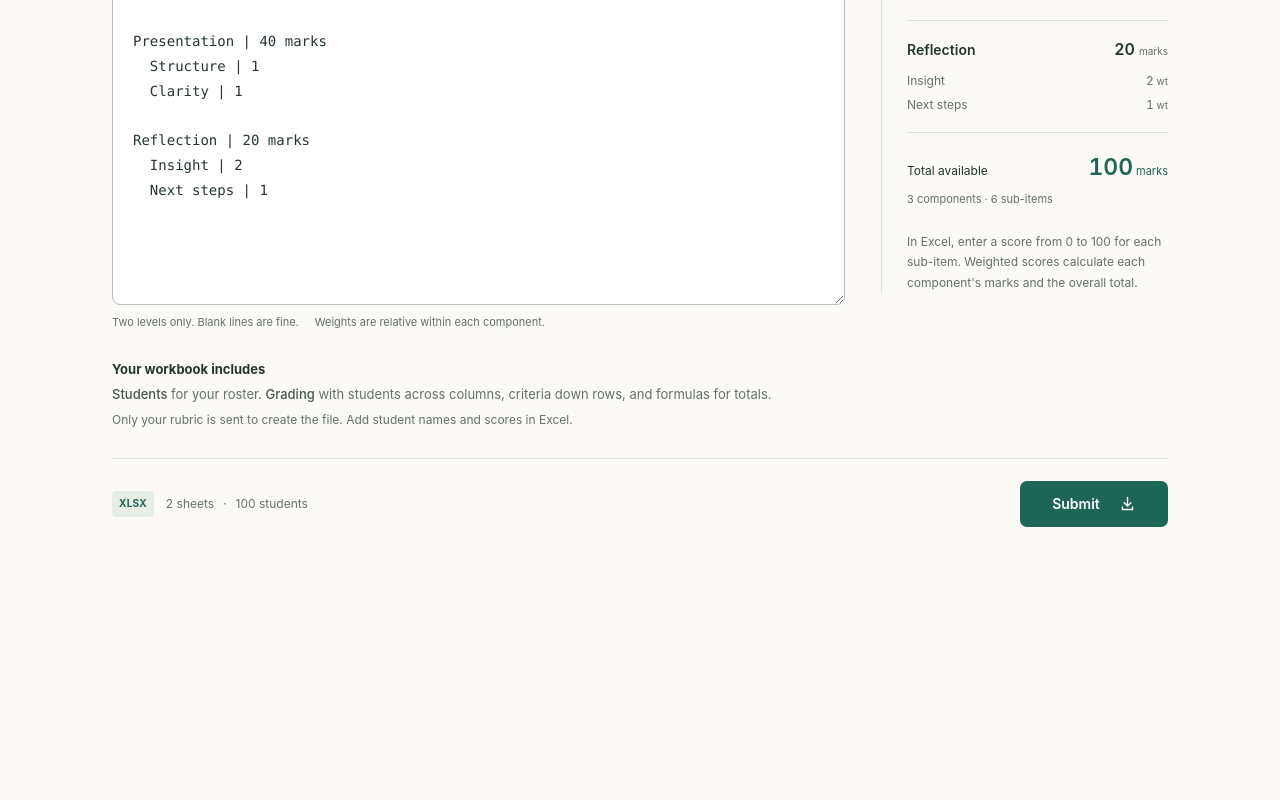
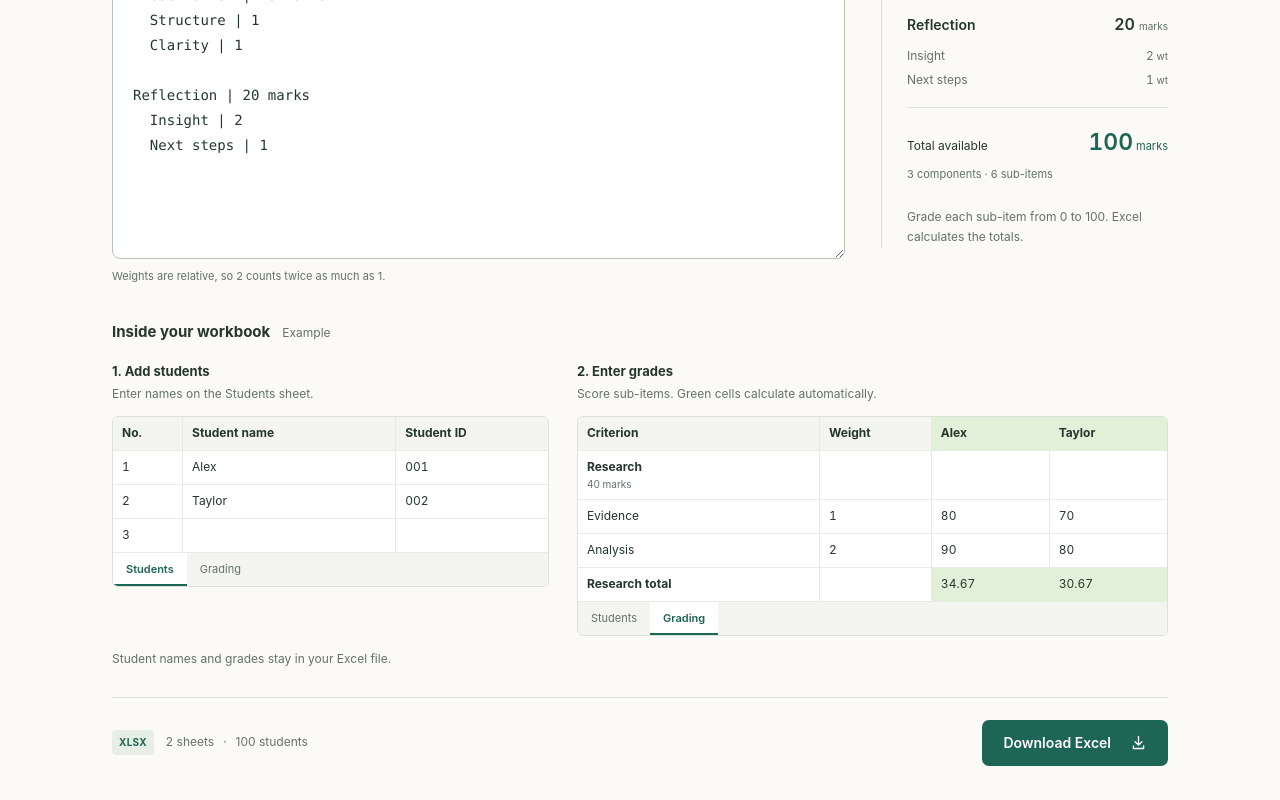
Before and after one commit to marcusgohtx/grading-helper, a Next.js app: page / in a window 1280 px wide. Shown: the part 516-1316 px from the top of the page. Before the commit the page ends 1077 px from the top, so only its background shows below. Built offline with nearby package versions, Linux system fonts and the light colour scheme.

Commit message:
Update Site source

```diff
--- a/app/globals.css
+++ b/app/globals.css
@@ -97,3 +97,33 @@ textarea[readonly] { background: #f7f8f4; }
 @media (max-width: 800px) { .app-shell { padding: 0 26px; } .workspace { grid-template-columns: minmax(0, 1fr) 235px; gap: 25px; } .rubric-preview { padding-left: 20px; } .syntax-guide { display: block; } .syntax-guide > span { display: block; text-align: left; margin-top: 5px; } }
 @media (max-width: 640px) { .app-shell { padding: 0 20px; } .site-header { height: 73px; } .wordmark { font-size: 16px; gap: 9px; } .header-note { font-size: 11px; } main { padding-top: 30px; } .page-intro { margin-bottom: 27px; } h1 { max-width: 15ch; font-size: 31px; } .page-intro > p { font-size: 14px; max-width: 42ch; } .workspace { display: flex; flex-direction: column; gap: 30px; } .editor, .rubric-preview { width: 100%; } .format-help { font-size: 12px; } .syntax-guide { display: flex; } .syntax-guide > span { text-align: right; } textarea { min-height: 400px; padding: 17px; font-size: 13px; } .rubric-preview { padding: 22px 0 0; border-left: 0; border-top: 1px solid var(--line); } .preview-component { padding: 13px 0; } .score-note { margin-top: 16px; max-width: 56ch; } .workbook-details { margin-top: 29px; } .submit-area { align-items: stretch; flex-direction: column; gap: 19px; } .submit-button { width: 100%; } .file-detail { justify-content: center; } .site-footer { margin-top: 24px; } }
 @media (prefers-reduced-motion: reduce) { *, *::before, *::after { animation-duration: 1ms !important; transition-duration: 1ms !important; } }
+
+.workbook-guide { margin-top: 34px; }
+.guide-heading { display: flex; align-items: baseline; gap: 12px; margin-bottom: 18px; }
+.guide-heading h2 { font-size: 15px; font-weight: 650; margin: 0; }
+.guide-heading > span { font-size: 12px; color: var(--muted); }
+.sheet-examples { display: grid; grid-template-columns: minmax(0, .85fr) minmax(0, 1.15fr); gap: 28px; }
+.sheet-examples figure { margin: 0; min-width: 0; }
+.sheet-examples figcaption { margin-bottom: 12px; }
+.sheet-examples h3 { font-size: 13px; font-weight: 650; margin: 0 0 4px; }
+.sheet-examples figcaption p { font-size: 12px; color: var(--muted); margin: 0; }
+.sheet-window { border: 1px solid var(--line); border-radius: 6px; overflow: hidden; background: #fff; }
+.sheet-table { width: 100%; border-collapse: collapse; table-layout: fixed; font-size: 12px; color: var(--ink); font-variant-numeric: tabular-nums; }
+.sheet-table th, .sheet-table td { height: 34px; padding: 7px 9px; border-bottom: 1px solid #e8ebe5; border-right: 1px solid #e8ebe5; text-align: left; overflow-wrap: anywhere; }
+.sheet-table tr > :last-child { border-right: 0; }
+.sheet-table thead th { font-weight: 650; background: #f4f5f1; }
+.sheet-table tbody th { font-weight: 400; }
+.roster-example th:first-child { width: 16%; }
+.roster-example th:nth-child(2) { width: 49%; }
+.grading-example th:first-child { width: 41%; }
+.grading-example th:nth-child(2) { width: 19%; }
+.grading-example th:nth-child(3), .grading-example th:nth-child(4) { width: 20%; }
+.sheet-table .formula-cell { background: #e2f0d9; }
+.sheet-table .example-component th, .sheet-table .example-total th { font-weight: 650; }
+.example-component small { font-size: 10px; font-weight: 400; color: var(--muted); display: block; }
+.sheet-tabs { display: flex; gap: 0; background: #f4f5f1; font-size: 11px; }
+.sheet-tabs span { padding: 8px 13px; color: var(--muted); }
+.sheet-tabs .selected-tab { background: white; color: var(--teal); font-weight: 600; box-shadow: inset 0 -2px var(--teal); }
+.workbook-guide .privacy-note { margin: 14px 0 0; font-size: 12px; color: var(--muted); }
+@media (max-width: 700px) { .sheet-examples { grid-template-columns: 1fr; gap: 24px; } }
+@media (max-width: 640px) { textarea { font-size: 16px; } }
--- a/app/page.tsx
+++ b/app/page.tsx
@@ -98,7 +98,7 @@ export default function Home() {
       <main id="main-content">
         <div className="page-intro">
           <h1>Create your grading workbook.</h1>
-          <p>Write your rubric below. Download an Excel workbook with formulas ready for 100 students.</p>
+          <p>Your rubric, ready to grade in Excel.</p>
         </div>
 
         <form onSubmit={(event) => { event.preventDefault(); void submit(); }} aria-busy={loading}>
@@ -121,10 +121,10 @@ export default function Home() {
                 </div>
               )}
 
-              <p className="format-help" id="format-help">A component and its marks on one line. Indent each sub-item with two spaces, then add its relative weight.</p>
+              <p className="format-help" id="format-help">Add marks to components. Indent sub-items with two spaces and add a weight.</p>
               <div className="syntax-guide" id="syntax-guide">
                 <code>Component | 40 marks<br />&nbsp;&nbsp;Sub-item | 1</code>
-                <span>Use <code>|</code> to separate values.</span>
+                <span>Separate values with <code>|</code></span>
               </div>
               <textarea
                 ref={textareaRef}
@@ -147,8 +147,7 @@ export default function Home() {
                 placeholder={"Research | 40 marks\n  Evidence | 1\n  Analysis | 2"}
               />
               <div className="editor-footnote" id="rubric-help">
-                <span>Two levels only. Blank lines are fine.</span>
-                <span>Weights are relative within each component.</span>
+                <span>Weights are relative, so 2 counts twice as much as 1.</span>
               </div>
               {parsed.error && <p className="validation-error" id="rubric-error" role="status">{parsed.error}</p>}
             </section>
@@ -170,27 +169,56 @@ export default function Home() {
                   <div className="preview-total"><span>Total available</span><strong>{parsed.value.totalMarks}<small> marks</small></strong></div>
                   <p className="preview-count">{parsed.value.components.length} components · {parsed.value.itemCount} sub-items</p>
                 </>
-              ) : <p className="preview-empty">Your rubric preview will appear here when the format is valid.</p>}
-              <p className="score-note">In Excel, enter a score from 0 to 100 for each sub-item. Weighted scores calculate each component&apos;s marks and the overall total.</p>
+              ) : <p className="preview-empty">Follow the format to see your preview.</p>}
+              <p className="score-note">Grade each sub-item from 0 to 100. Excel calculates the totals.</p>
             </aside>
           </div>
 
-          <div className="workbook-details">
-            <h2>Your workbook includes</h2>
-            <p><strong>Students</strong> for your roster. <strong>Grading</strong> with students across columns, criteria down rows, and formulas for totals.</p>
-            <p className="privacy-note">Only your rubric is sent to create the file. Add student names and scores in Excel.</p>
-          </div>
+          <section className="workbook-guide" aria-labelledby="workbook-heading">
+            <div className="guide-heading"><h2 id="workbook-heading">Inside your workbook</h2><span>Example</span></div>
+            <div className="sheet-examples">
+              <figure>
+                <figcaption><h3>1. Add students</h3><p>Enter names on the Students sheet.</p></figcaption>
+                <div className="sheet-window">
+                  <table className="sheet-table roster-example" aria-label="Example Students sheet">
+                    <thead><tr><th scope="col">No.</th><th scope="col">Student name</th><th scope="col">Student ID</th></tr></thead>
+                    <tbody>
+                      <tr><td>1</td><td>Alex</td><td>001</td></tr>
+                      <tr><td>2</td><td>Taylor</td><td>002</td></tr>
+                      <tr><td>3</td><td></td><td></td></tr>
+                    </tbody>
+                  </table>
+                  <div className="sheet-tabs"><span className="selected-tab">Students</span><span>Grading</span></div>
+                </div>
+              </figure>
+              <figure>
+                <figcaption><h3>2. Enter grades</h3><p>Score sub-items. Green cells calculate automatically.</p></figcaption>
+                <div className="sheet-window">
+                  <table className="sheet-table grading-example" aria-label="Example Grading sheet for a 40-mark component">
+                    <thead><tr><th scope="col">Criterion</th><th scope="col">Weight</th><th scope="col" className="formula-cell">Alex</th><th scope="col" className="formula-cell">Taylor</th></tr></thead>
+                    <tbody>
+                      <tr className="example-component"><th scope="row">Research <small>40 marks</small></th><td></td><td></td><td></td></tr>
+                      <tr><th scope="row">Evidence</th><td>1</td><td>80</td><td>70</td></tr>
+                      <tr><th scope="row">Analysis</th><td>2</td><td>90</td><td>80</td></tr>
+                      <tr className="example-total"><th scope="row">Research total</th><td></td><td className="formula-cell">34.67</td><td className="formula-cell">30.67</td></tr>
+                    </tbody>
+                  </table>
+                  <div className="sheet-tabs"><span>Students</span><span className="selected-tab">Grading</span></div>
+                </div>
+              </figure>
+            </div>
+            <p className="privacy-note">Student names and grades stay in your Excel file.</p>
+          </section>
 
           <div className="submit-area">
             <div className="file-detail"><span className="file-type">XLSX</span><span>2 sheets<span className="detail-dot">·</span>100 students</span></div>
             <button type="submit" className="submit-button" disabled={loading || !parsed.value}>
-              {loading ? <><span className="spinner" aria-hidden="true" />Creating workbook...</> : <>Submit <svg width="17" height="17" viewBox="0 0 20 20" fill="none" aria-hidden="true"><path d="M10 3v10m-4-4 4 4 4-4M4 14v3h12v-3" stroke="currentColor" strokeWidth="1.6" strokeLinecap="round" strokeLinejoin="round" /></svg></>}
+              {loading ? <><span className="spinner" aria-hidden="true" />Creating Excel...</> : <>Download Excel <svg width="17" height="17" viewBox="0 0 20 20" fill="none" aria-hidden="true"><path d="M10 3v10m-4-4 4 4 4-4M4 14v3h12v-3" stroke="currentColor" strokeWidth="1.6" strokeLinecap="round" strokeLinejoin="round" /></svg></>}
             </button>
           </div>
           <div className="submission-status" aria-live="polite" aria-atomic="true">
-            {loading && <p>Creating your Excel workbook...</p>}
             {!loading && error && <p className="validation-error" role="alert">{error}</p>}
-            {!loading && !error && download && <p className="download-success">Your workbook is ready. <a href={download} download="grading-workbook.xlsx">Download it again</a> if the download did not start.</p>}
+            {!loading && !error && download && <p className="download-success">Excel ready. <a href={download} download="grading-workbook.xlsx">Download again</a></p>}
           </div>
         </form>
       </main>
--- a/tsconfig.json
+++ b/tsconfig.json
@@ -42,6 +42,7 @@
   ],
   "exclude": [
     "node_modules",
-    "examples"
+    "examples",
+    "qa/*output"
   ]
 }
```
Also changed, not shown: 1 other file (tests, documents, lock files or other folders).
